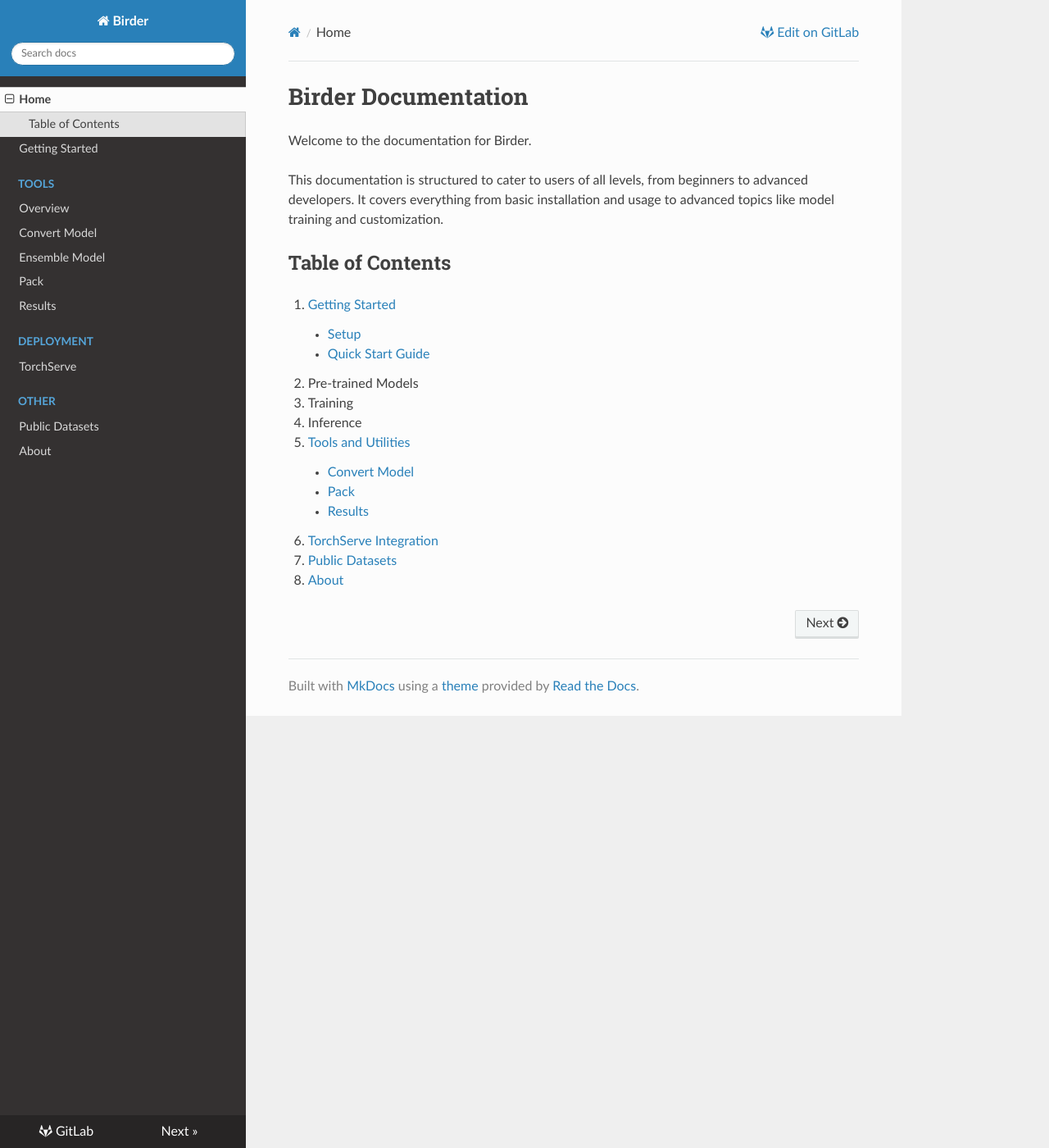
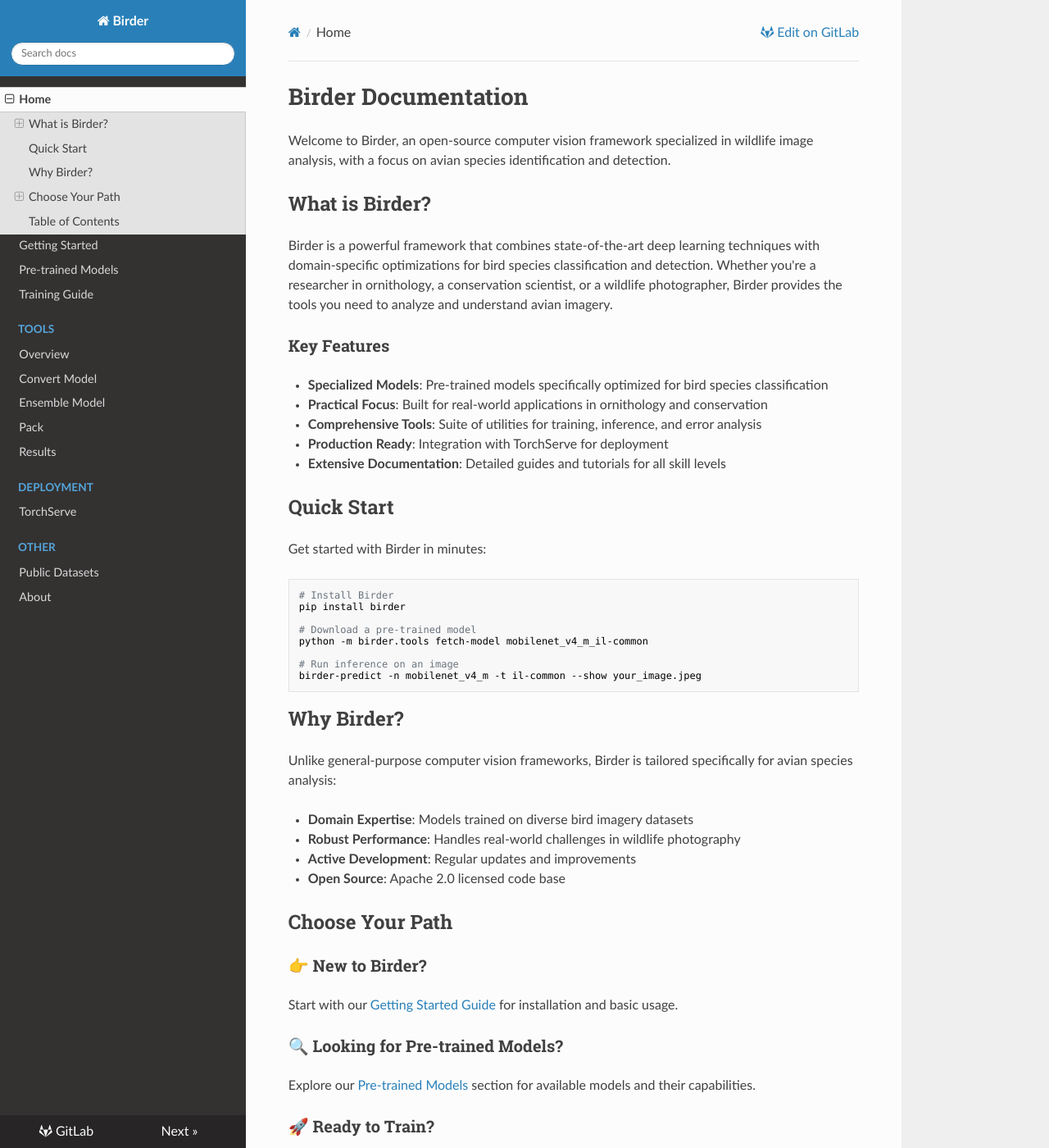
Before and after one commit to birder-project/birder, an MkDocs documentation site: the page built from docs/README.md, in a window 1280 px wide and 1400 px high. Shown: the whole window at 82% size. Built offline with MkDocs 1.6.1, drawn with Linux system fonts in a browser that asks for light colours; nearby versions of some CDN libraries; some of the changed text lies outside the part shown.

Commit message:
Sync from private repo

````diff
--- a/docs/README.md
+++ b/docs/README.md
@@ -1,8 +1,61 @@
 # Birder Documentation
 
-Welcome to the documentation for Birder.
+Welcome to Birder, an open-source computer vision framework specialized in wildlife image analysis, with a focus on avian species identification and detection.
 
-This documentation is structured to cater to users of all levels, from beginners to advanced developers. It covers everything from basic installation and usage to advanced topics like model training and customization.
+## What is Birder?
+
+Birder is a powerful framework that combines state-of-the-art deep learning techniques with domain-specific optimizations for bird species classification and detection.
+Whether you're a researcher in ornithology, a conservation scientist, or a wildlife photographer, Birder provides the tools you need to analyze and understand avian imagery.
+
+### Key Features
+
+* **Specialized Models**: Pre-trained models specifically optimized for bird species classification
+* **Practical Focus**: Built for real-world applications in ornithology and conservation
+* **Comprehensive Tools**: Suite of utilities for training, inference, and error analysis
+* **Production Ready**: Integration with TorchServe for deployment
+* **Extensive Documentation**: Detailed guides and tutorials for all skill levels
+
+## Quick Start
+
+Get started with Birder in minutes:
+
+```bash
+# Install Birder
+pip install birder
+
+# Download a pre-trained model
+python -m birder.tools fetch-model mobilenet_v4_m_il-common
+
+# Run inference on an image
+birder-predict -n mobilenet_v4_m -t il-common --show your_image.jpeg
+```
+
+## Why Birder?
+
+Unlike general-purpose computer vision frameworks, Birder is tailored specifically for avian species analysis:
+
+* **Domain Expertise**: Models trained on diverse bird imagery datasets
+* **Robust Performance**: Handles real-world challenges in wildlife photography
+* **Active Development**: Regular updates and improvements
+* **Open Source**: Apache 2.0 licensed code base
+
+## Choose Your Path
+
+### 👉 New to Birder?
+
+Start with our [Getting Started Guide](getting_started.md) for installation and basic usage.
+
+### 🔍 Looking for Pre-trained Models?
+
+Explore our [Pre-trained Models](pretrained_models.md) section for available models and their capabilities.
+
+### 🚀 Ready to Train?
+
+Check out our [Training Guide](training_guide.md) for custom model training.
+
+### 🛠️ Need Tools?
+
+Browse our [Tools and Utilities](tools/index.md) section for helpful command-line tools.
 
 ## Table of Contents
 
@@ -10,9 +63,9 @@
     * [Setup](getting_started.md#setup)
     * [Quick Start Guide](getting_started.md#quick-start-guide)
 
-1. Pre-trained Models
+1. [Pre-trained Models](pretrained_models.md)
 
-1. Training
+1. [Training](training_guide.md)
 
 1. Inference
 
--- a/mkdocs.yml
+++ b/mkdocs.yml
@@ -5,6 +5,8 @@
 nav:
   - Home: README.md
   - Getting Started: getting_started.md
+  - Pre-trained Models: pretrained_models.md
+  - Training Guide: training_guide.md
   - Tools:
       - Overview: tools/index.md
       - Convert Model: tools/convert-model.md
````
Also changed, not shown: docs/pretrained_models.md (added, +88 -0 lines), docs/training_guide.md (added, +1 -0 lines).
